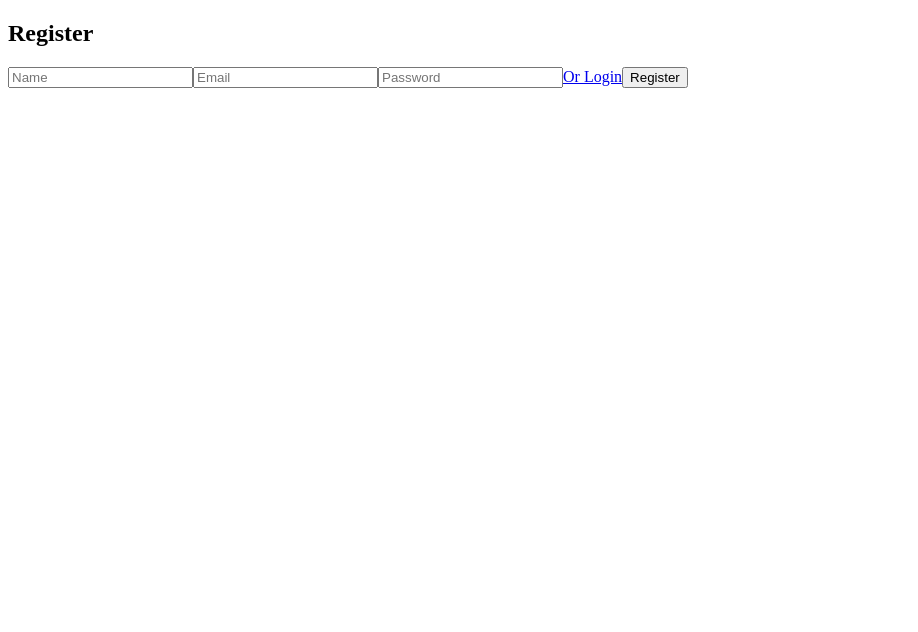
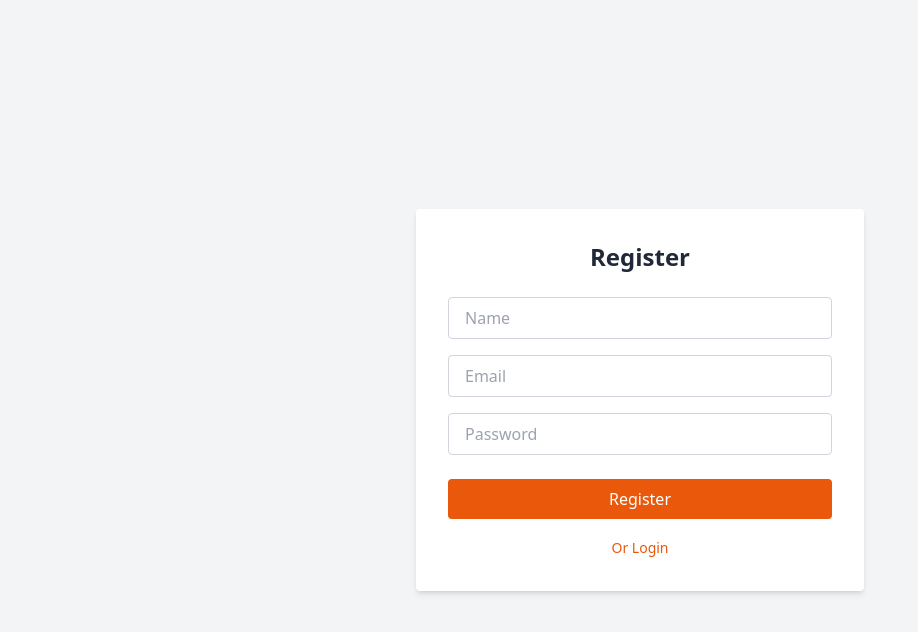
Before and after one commit to anastasiiaal/cours-api__exam1__restaurant-app, a React (Vite) app in the folder front/: page /register in a window 1280 px wide. Shown: the top 632 px of the page, without its empty margins (0-918 px from the left). Built offline with nearby package versions, Linux system fonts and the light colour scheme; no server answers.

Commit message:
style login & register routes

```diff
--- a/front/src/assets/index.css
+++ b/front/src/assets/index.css
@@ -0,0 +1,16 @@
+@tailwind base;
+@tailwind components;
+@tailwind utilities;
+
+/* recurrent styles */
+body {
+    @apply bg-gray-100;
+}
+
+input {
+    @apply w-full px-4 py-2 border border-gray-300 rounded focus:outline-none focus:ring-2 focus:ring-orange-600;
+}
+
+button, .button, input[type=submit] {
+    @apply w-full bg-orange-600 text-white py-2 px-4 rounded hover:bg-orange-700 transition;
+}
--- a/front/src/pages/Login.jsx
+++ b/front/src/pages/Login.jsx
@@ -1,9 +1,9 @@
-import React, { useState } from "react";
+import { useState } from "react";
 import { useDispatch } from "react-redux";
 import { login } from "../store/features/auth/authActions";
 import { Link } from "react-router-dom";
 
-const Login = () => {
+export default function Login () {
   const [email, setEmail] = useState("");
   const [password, setPassword] = useState("");
   const dispatch = useDispatch();
@@ -14,24 +14,42 @@ const Login = () => {
   };
 
   return (
-    <form onSubmit={handleLogin}>
-      <h2>Login</h2>
+    <div className="flex items-center justify-center min-h-screen">
+      <form
+        onSubmit={handleLogin}
+        className="w-full max-w-md bg-white p-8 rounded shadow-md"
+      >
+        <h2 className="text-2xl font-bold text-center text-gray-800 mb-6">
+          Login
+        </h2>
+        <div className="mb-4">
           <input
             type="text"
             value={email}
             onChange={(e) => setEmail(e.target.value)}
             placeholder="Email"
           />
+        </div>
+        <div className="mb-6">
           <input
             type="password"
             value={password}
             onChange={(e) => setPassword(e.target.value)}
             placeholder="Password"
           />
-      <Link to="/register">Or Register</Link>
-      <button type="submit">Login</button>
+        </div>
+        <button type="submit">
+          Login
+        </button>
+        <div className="mt-4 text-center">
+          <Link
+            to="/register"
+            className="text-orange-600 hover:underline text-sm"
+          >
+            Or Register
+          </Link>
+        </div>
       </form>
+    </div>
   );
 };
-
-export default Login;
--- a/front/src/pages/Register.jsx
+++ b/front/src/pages/Register.jsx
@@ -3,8 +3,8 @@ import { useDispatch } from "react-redux";
 import { register } from "../store/features/auth/authActions";
 import { Link } from "react-router-dom";
 
-const RegisterPage = () => {
-  const [name, setName] = useState(""); // Add name state
+export default function RegisterPage() {
+  const [name, setName] = useState("");
   const [email, setEmail] = useState("");
   const [password, setPassword] = useState("");
   const dispatch = useDispatch();
@@ -19,31 +19,52 @@ const RegisterPage = () => {
   };
 
   return (
-    <form onSubmit={handleRegister}>
-      <h2>Register</h2>
+    <div className="flex items-center justify-center min-h-screen">
+      <form
+        onSubmit={handleRegister}
+        className="w-full max-w-md bg-white p-8 rounded shadow-md"
+      >
+        <h2 className="text-2xl font-bold text-center text-gray-800 mb-6">
+          Register
+        </h2>
+        <div className="mb-4">
           <input
             type="text"
             value={name}
             onChange={(e) => setName(e.target.value)}
             placeholder="Name"
           />
+        </div>
+        <div className="mb-4">
           <input
             type="email"
             value={email}
             onChange={(e) => setEmail(e.target.value)}
             placeholder="Email"
           />
+        </div>
+        <div className="mb-6">
           <input
             type="password"
             value={password}
             onChange={(e) => setPassword(e.target.value)}
             placeholder="Password"
           />
+        </div>
 
-      <Link to="/login">Or Login</Link>
-      <button type="submit">Register</button>
+        <button type="submit">
+          Register
+        </button>
+
+        <div className="mt-4 text-center">
+          <Link
+            to="/login"
+            className="text-orange-600 hover:underline text-sm"
+          >
+            Or Login
+          </Link>
+        </div>
       </form>
+    </div>
   );
-};
-
-export default RegisterPage;
+}
```
Lines whose indentation alone changed are shown as unchanged.
